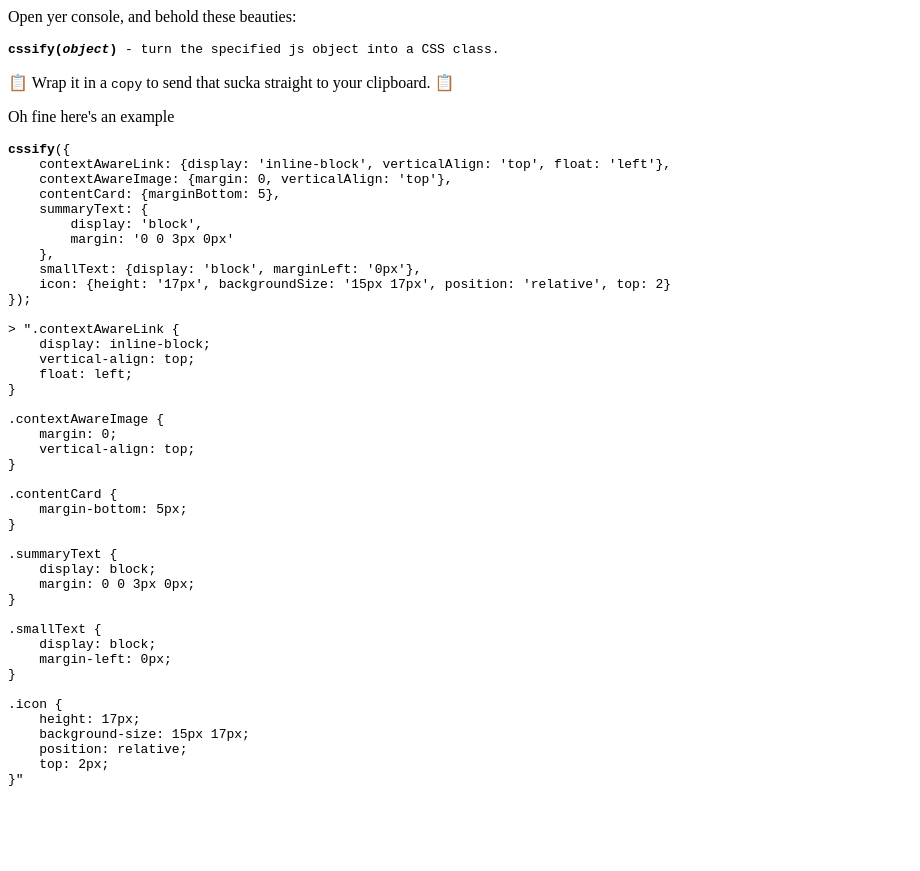
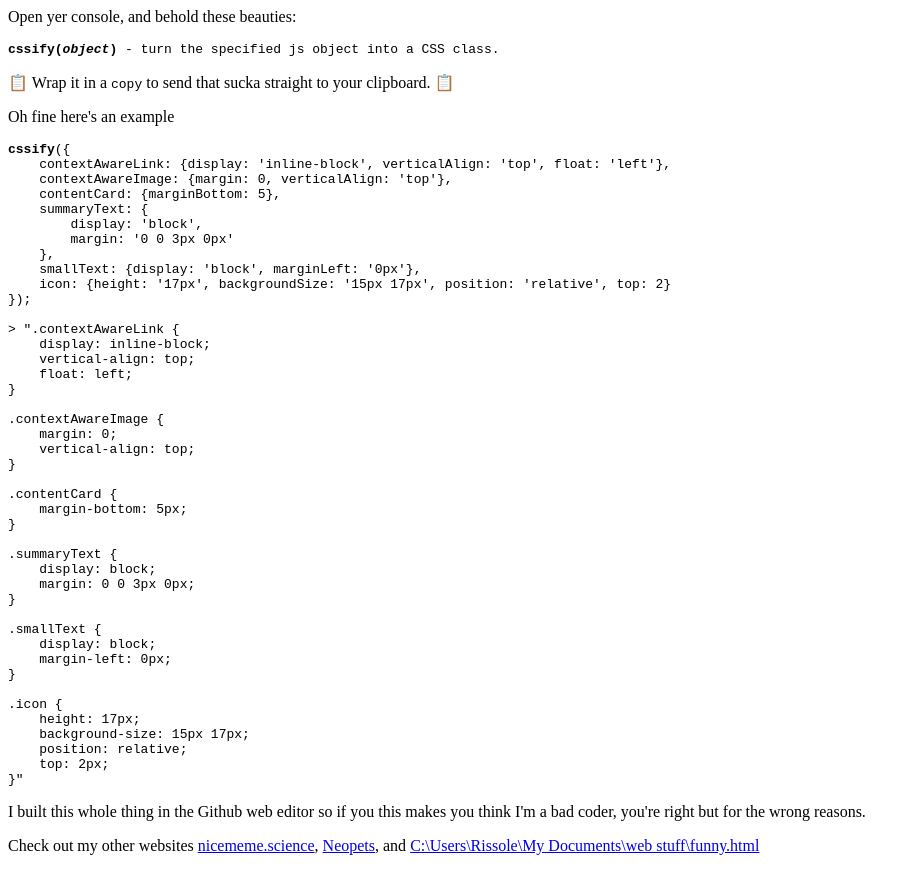
Before and after one commit to rissole/css-syntaxify, a plain HTML site: page index.htm in a window 1280 px wide. Shown: the whole page, without its empty margins (0-920 px from the left). Before the commit the page ends 800 px from the top, so only its background shows below. Drawn offline with Linux system fonts and the light colour scheme.

Commit message:
Update index.htm

```diff
--- a/index.htm
+++ b/index.htm
@@ -57,5 +57,7 @@
 }"
 </pre>
 
+<p>I built this whole thing in the Github web editor so if you this makes you think I'm a bad coder, you're right but for the wrong reasons.</p>
+<p>Check out my other websites <a href="http://nicememe.science">nicememe.science</a>, <a href="http://neopets.com">Neopets</a>, and <a href="http://textfac.es">C:\Users\Rissole\My Documents\web stuff\funny.html</a></p>
 </body>
 </html>
```
